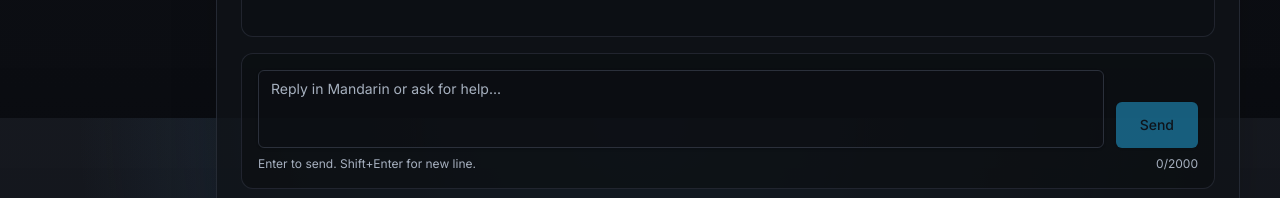
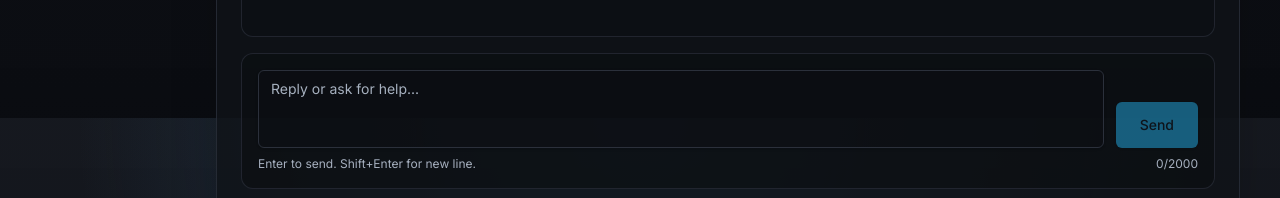
Before and after one commit to DirtyDustyFloors/NwHacks-2026, a Next.js app in the folder language-app/: page / in a window 1280 px wide. Shown: the part 682-880 px from the top of the page. Built offline with nearby package versions, Linux system fonts and the light colour scheme; no server answers.

Commit message:
changed elevenlabs model and character voice

```diff
--- a/language-app/app/api/tts/route.ts
+++ b/language-app/app/api/tts/route.ts
@@ -1,7 +1,7 @@
 import { NextResponse } from "next/server";
 
 const ELEVENLABS_VOICE_ID =
-  process.env.ELEVENLABS_VOICE_ID ?? "laksdlaskjdlasj";
+  process.env.ELEVENLABS_VOICE_ID ?? "6FGZjfQDtuhZjLHFuM90";
 const MAX_TTS_CHARACTERS = 2000;
 
 interface TtsRequestPayload {
@@ -10,7 +10,7 @@ interface TtsRequestPayload {
 
 const buildRequestBody = (text: string) => ({
   text,
-  model_id: "eleven_multilingual_v2",
+  model_id: "eleven_turbo_v2_5",
   voice_settings: {
     stability: 0.4,
     similarity_boost: 0.75,
--- a/language-app/app/page.tsx
+++ b/language-app/app/page.tsx
@@ -539,7 +539,7 @@ export default function Home() {
               <Textarea
                 value={input}
                 onChange={(event) => setInput(event.target.value)}
-                placeholder="Reply in Mandarin or ask for help..."
+                placeholder="Reply or ask for help..."
                 className="min-h-[70px] resize-none bg-background/20"
                 disabled={inFlight}
                 maxLength={2000}
```
